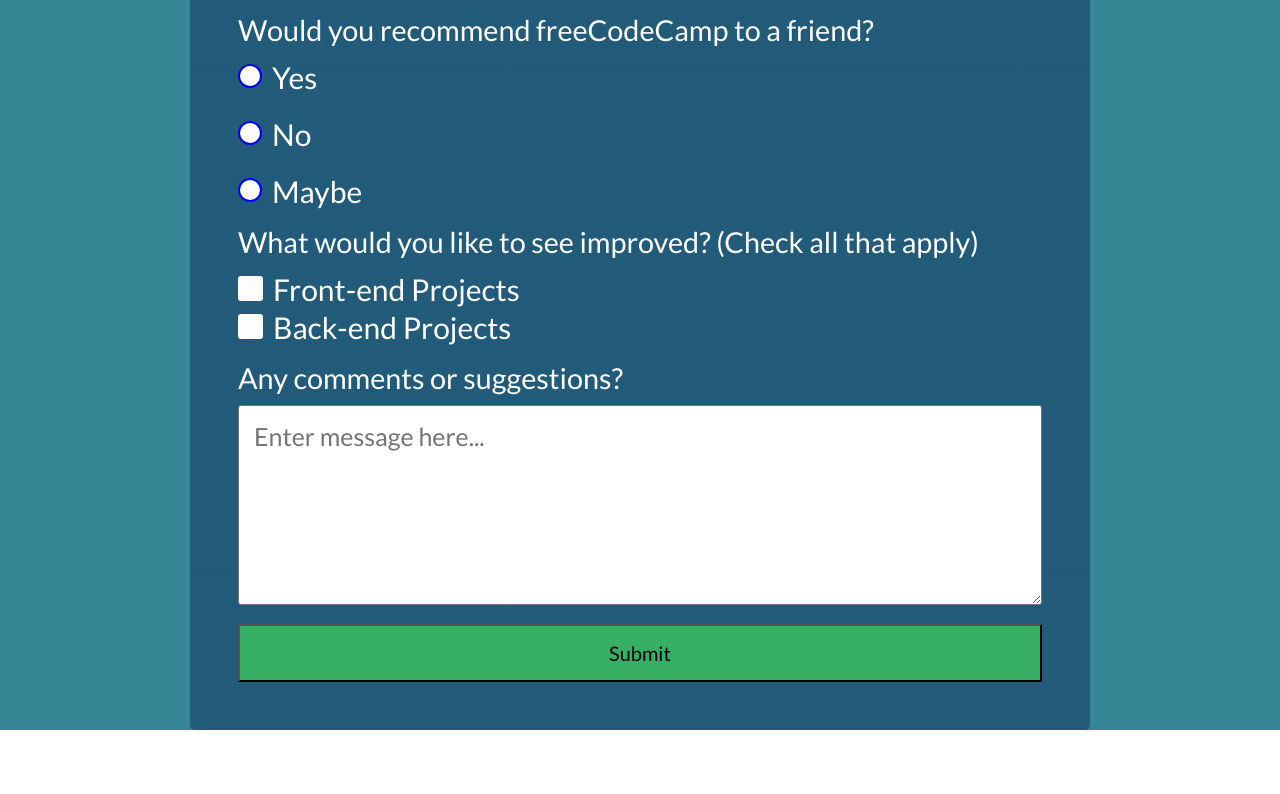
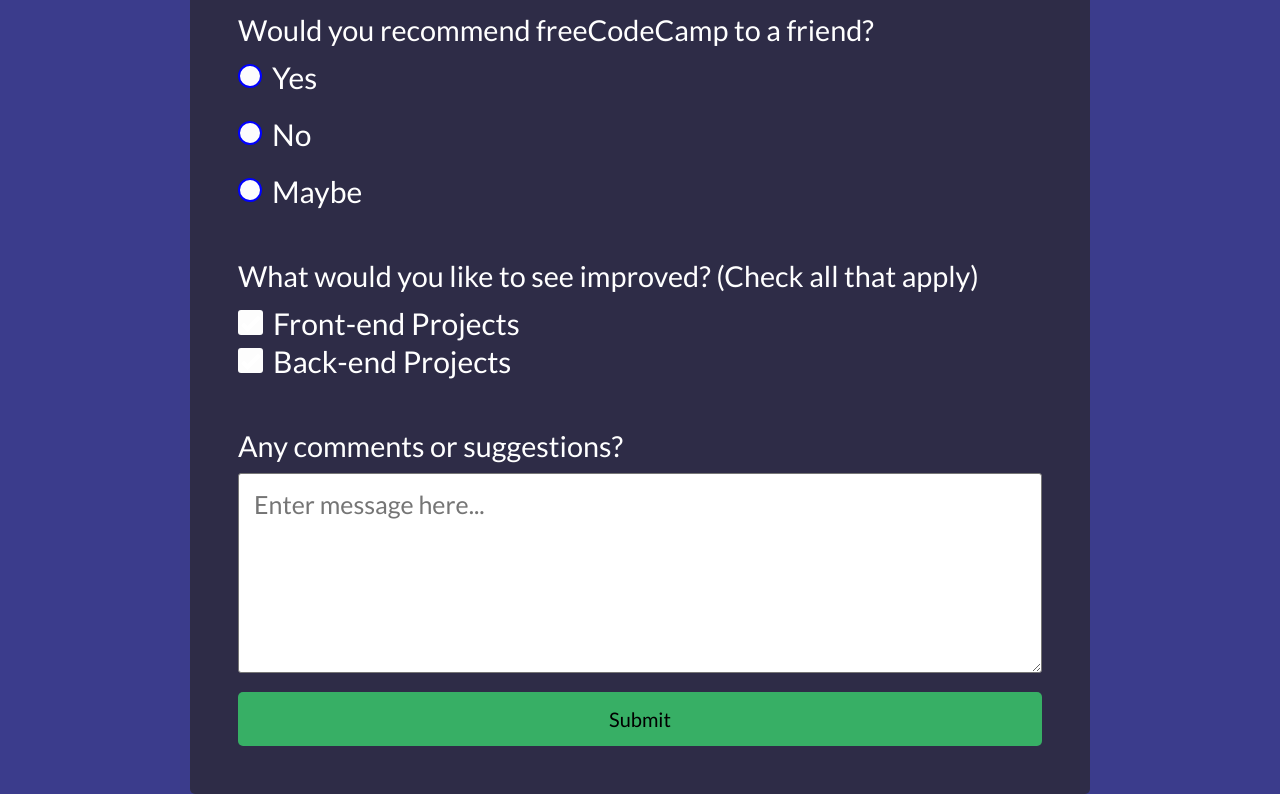
Before and after one commit to mahi1212/form_freeCodeCamp, a plain HTML site: page index.html in a window 1280 px wide. Shown: the part 696-1490 px from the top of the page. Before the commit the page ends 1426 px from the top, so only its background shows below. Drawn offline with Linux system fonts and the light colour scheme.

Commit message:
finally done

```diff
--- a/index.html
+++ b/index.html
@@ -57,7 +57,7 @@
                         <div class="text" id="three">Maybe</div>
                     </label>
                 </div>
-                <div class="detaills">
+                <div class="detaills mt">
                     <input type="checkbox" value="Front" id="c-one">
                     <input type="checkbox" value="back" id="c-two">
 
@@ -73,7 +73,7 @@
                     </label>
 
                 </div>
-                <div class="detaills">
+                <div class="detaills mt">
                     <p class="additional">Any comments or suggestions?</p>
                     <textarea name="msg" id="text" cols="30" rows="10" placeholder="Enter message here..."></textarea>
                 </div>
--- a/style.css
+++ b/style.css
@@ -12,7 +12,7 @@
     justify-content: center;
     align-items: center;
     flex-direction: column;
-    background: rgb(54, 135, 150);
+    background:linear-gradient(to right, #3B3C8C,#3B3C8C);
 }
 
 #title{
@@ -36,7 +36,7 @@
     max-width:900px;
     width: 100%;
     padding: 3rem;
-    background: linear-gradient(to right, rgba(5, 25, 80,0.4), rgba(5, 25, 80,0.4));
+    background: linear-gradient(to right, #2E2C47, #2E2C47);
     margin-top: 10px 0.3rem;
     border-radius: 5px;
 }
@@ -174,9 +174,15 @@ textarea{
     padding: 15px;
 }
 
+.mt{
+    margin-top: 50px;
+}
+
 #submit{
     width: 100%;
     font-size: 20px;
     padding: 15px;
     background: #37AF65;
+    border-radius: 5px;
+    border:none;
 }
```
